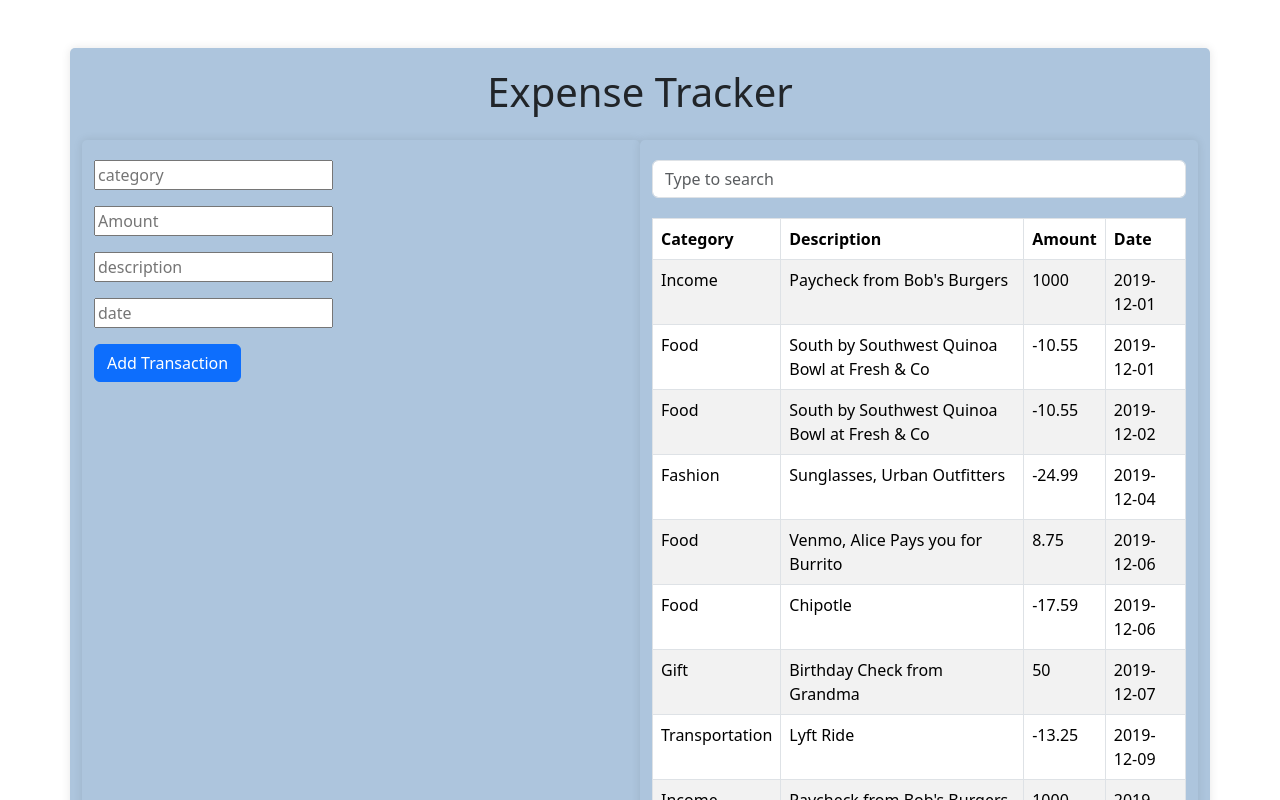
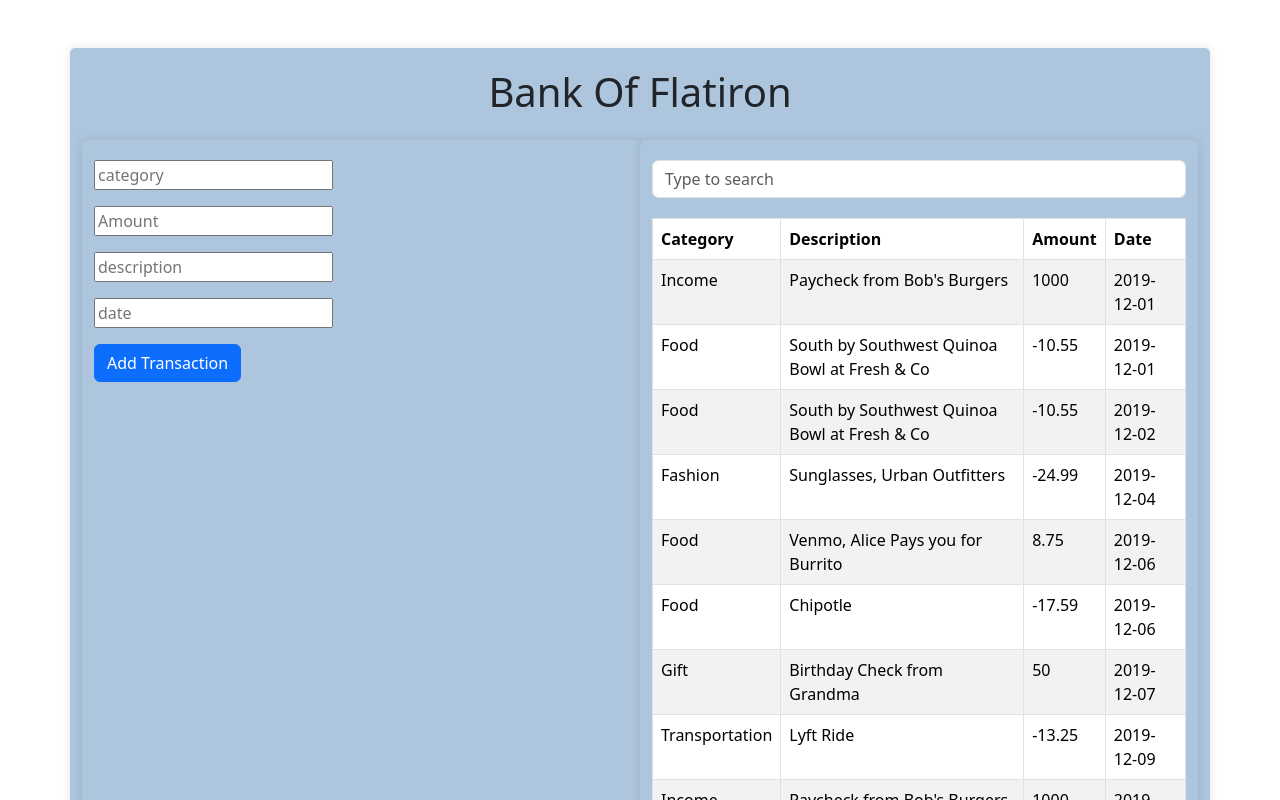
Before and after one commit to judy-chelangat/bank-of-flatiron, a React (Create React App) app: page / in a window 1280 px wide. Shown: the top 800 px of the page. Built offline with nearby package versions, Linux system fonts and the light colour scheme; data requests are answered from the project's data file.

Commit message:
changed the h1 to bank of flatiron

```diff
--- a/src/components/App.js
+++ b/src/components/App.js
@@ -30,7 +30,7 @@ function addTransaction(newTransaction) {
 
 return(
   <div className="container mt-5">
-    <h1 className="mb-4">Expense Tracker</h1>
+    <h1 className="mb-4">Bank Of Flatiron</h1>
     <div className='d-flex col '>
       <Form addTransaction={addTransaction}/>
           <TransactionTable transactionDetails={transactions} />
```
